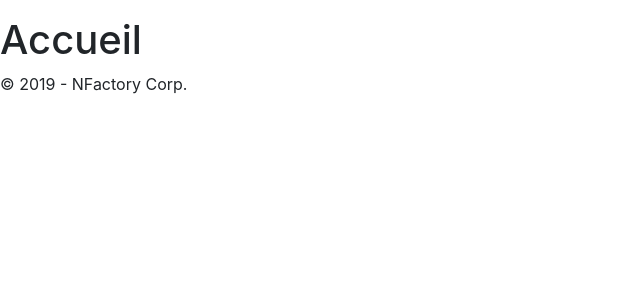
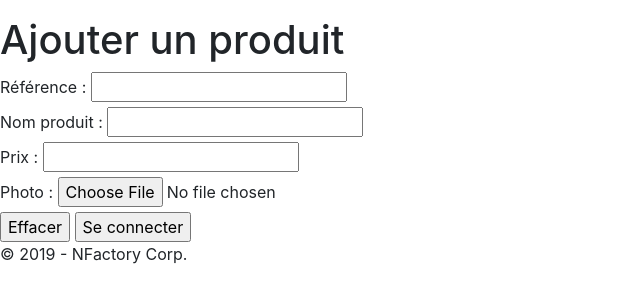
Before and after one commit to RomainLev/RFD-PHP-develop, a PHP site: page /index.php?page=ajoutProduits in a window 1280 px wide. Shown: the part 144-447 px from the top of the page, without its empty margins (0-640 px from the left). Run offline with PHP 8.4, Linux system fonts and the light colour scheme.

Commit message:
formulaire ajout de produit 9 page ajout de produit + creation session admin

```diff
--- /dev/null
+++ b/includes/ajoutProduits.inc.php
@@ -0,0 +1,20 @@
+<h1>Ajouter un produit</h1>
+<?php
+if (isset($_POST['albator'])) {
+    $reference = isset($_POST['reference']) ? $_POST['reference'] : "";
+    $nomProduit = isset($_POST['nomProduit']) ? $_POST['nomProduit'] : "";
+    $prix = isset($_POST['prix']) ? $_POST['prix'] : "";
+    //$photo = $_FILES['photo'];
+    $nomPhoto = $_FILES['photo']['name'];
+    $typePhoto = $_FILES['photo']['type'];
+    $tmpPhoto = $_FILES['photo']['tmp_name'];
+    $errorPhoto = $_FILES['photo']['error'];
+    $sizePhoto = $_FILES['photo']['size'];
+
+
+
+}
+
+else {
+    require_once "frmajoutProduits.php";
+}
--- /dev/null
+++ b/includes/frmajoutProduits.php
@@ -0,0 +1,30 @@
+<?php
+if (!isset($reference)) $reference = "";
+if (!isset($nomProduit)) $nomProduit = "";
+if (!isset($prix)) $prix = "";
+if (!isset($photo)) $photo = "";
+?>
+<form method="post" action="index.php?page=ajoutProduits" enctype="multipart/form-data">
+
+    <div>
+        <label for="reference">Référence&nbsp: </label>
+        <input type="text" id="reference" name="reference" value="<?=$reference?>" />
+    </div>
+    <div>
+        <label for="nomProduit">Nom produit&nbsp: </label>
+        <input type="text" id="nomProduit" name="nomProduit" value="<?=$nomProduit?>" />
+    </div>
+    <div>
+        <label for="prix">Prix&nbsp: </label>
+        <input type="text" id="prix" name="prix" value="<?=$prix?>" />
+    </div>
+    <div>
+        <label for="photo">Photo&nbsp: </label>
+        <input type="file" id="photo" name="photo" value="<?=$photo?>" />
+    </div>
+    <div>
+        <input type="reset" value="Effacer" />
+        <input type="submit" value="Se connecter" />
+    </div>
+    <input type="hidden" name="albator" />
+</form>
--- a/includes/header.php
+++ b/includes/header.php
@@ -11,7 +11,11 @@
             }
             else {
                 echo "<li><a href=\"index.php?page=login\">Login</a></li>";
-            }
+            }?>
+            <?php
+                if (isset($_SESSION['admin']) && $_SESSION['admin'] == 1){
+                    echo "<ul><li><a href=\"index.php?page=ajoutProduits\">Ajouter un produit</a></li></ul>";
+                }
             ?>
             <li><a href="index.php?page=contact">Contact</a></li>
         </ul>
--- a/includes/inscription.inc.php
+++ b/includes/inscription.inc.php
@@ -42,8 +42,7 @@ if (isset($_POST['maurice'])) {
         $nombreOccurences = $pdo->query($sql)->fetchColumn();
         if ($nombreOccurences == 0) {
         $mdp = password_hash($mdp, PASSWORD_DEFAULT);
-        $sql = "INSERT INTO T_USERS
-        (USENOM, USEPRENOM, USEMAIL, USEPASSWORD)
+        $sql = "INSERT INTO T_USERS(USENOM, USEPRENOM, USEMAIL, USEPASSWORD)
         VALUES ('" . $nom . "', '" . $prenom . "', '" . $mail . "', '" . $mdp . "') ";
         $query = $pdo->prepare($sql);
         $query->bindValue('USENOM', $nom, PDO::PARAM_STR);
--- a/includes/login.inc.php
+++ b/includes/login.inc.php
@@ -28,6 +28,7 @@ if (isset($_POST['barnabe'])) {
         $result = $pdo->query($getDatas)->fetch(PDO::FETCH_ASSOC);
         $_SESSION['nom'] = $result['USENOM'];
         $_SESSION['prenom'] = $result['USEPRENOM'];
+        $_SESSION['admin'] = $result['USEADMIN'];
         $hash = $result['USEPASSWORD'];
 
         if (password_verify($mdp, $hash)) {
```
